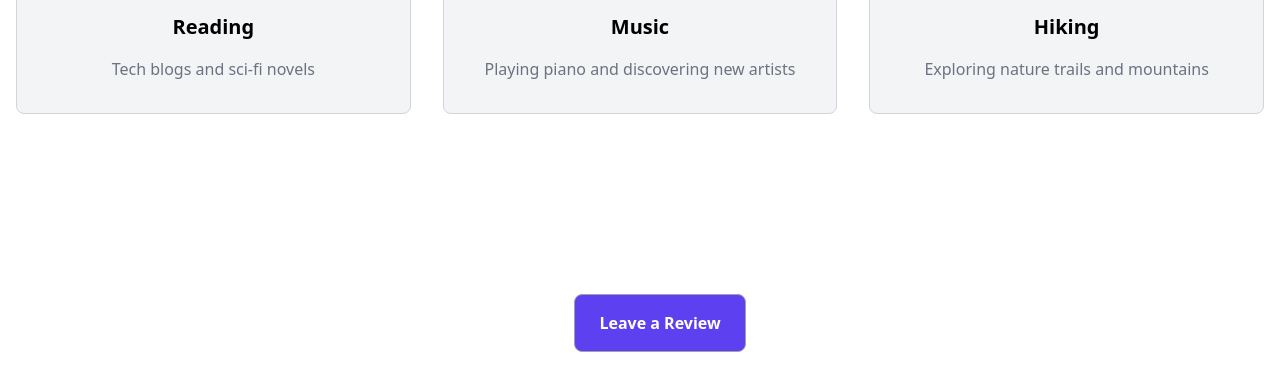
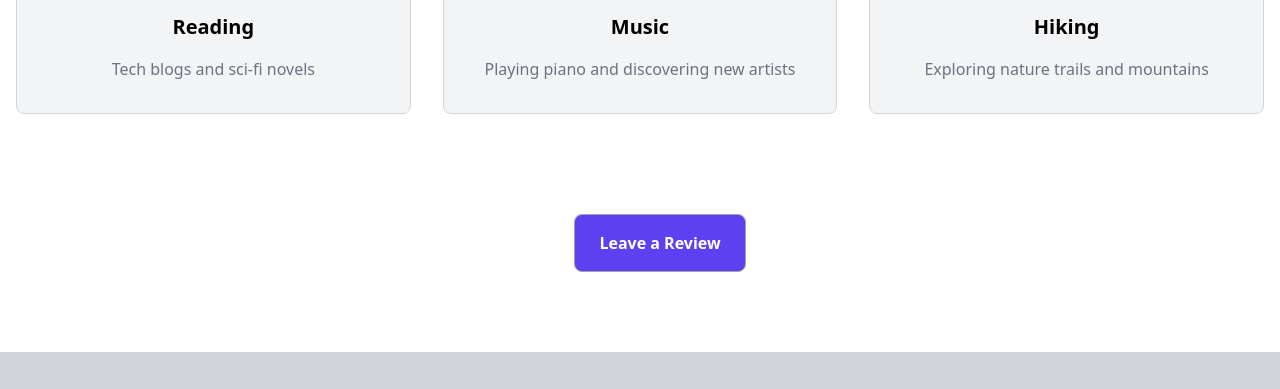
Before and after one commit to Theogene120/my-portfolio, a website built with Vite: page index.html in a window 1280 px wide. Shown: the part 2951-3340 px from the top of the page. Built offline with nearby package versions, Linux system fonts and the light colour scheme.

Commit message:
Remove video

```diff
--- a/index.html
+++ b/index.html
@@ -229,7 +229,7 @@
 
     <!-- video -->
 
-    <div class="flex justify-center my-40">
+    <div class="flex justify-center my-20">
         <!-- <div class="max-w-2xl p-4">
             <p class="text-xl font-bold group-hover:text-[#DE75F3] py-5 text-center">ONE OF THE MUSIC</p>
             <video class="w-full rounded-lg h-80 md:h-72 lg:h-80 shadow-lg" controls autoplay loop muted>
```
